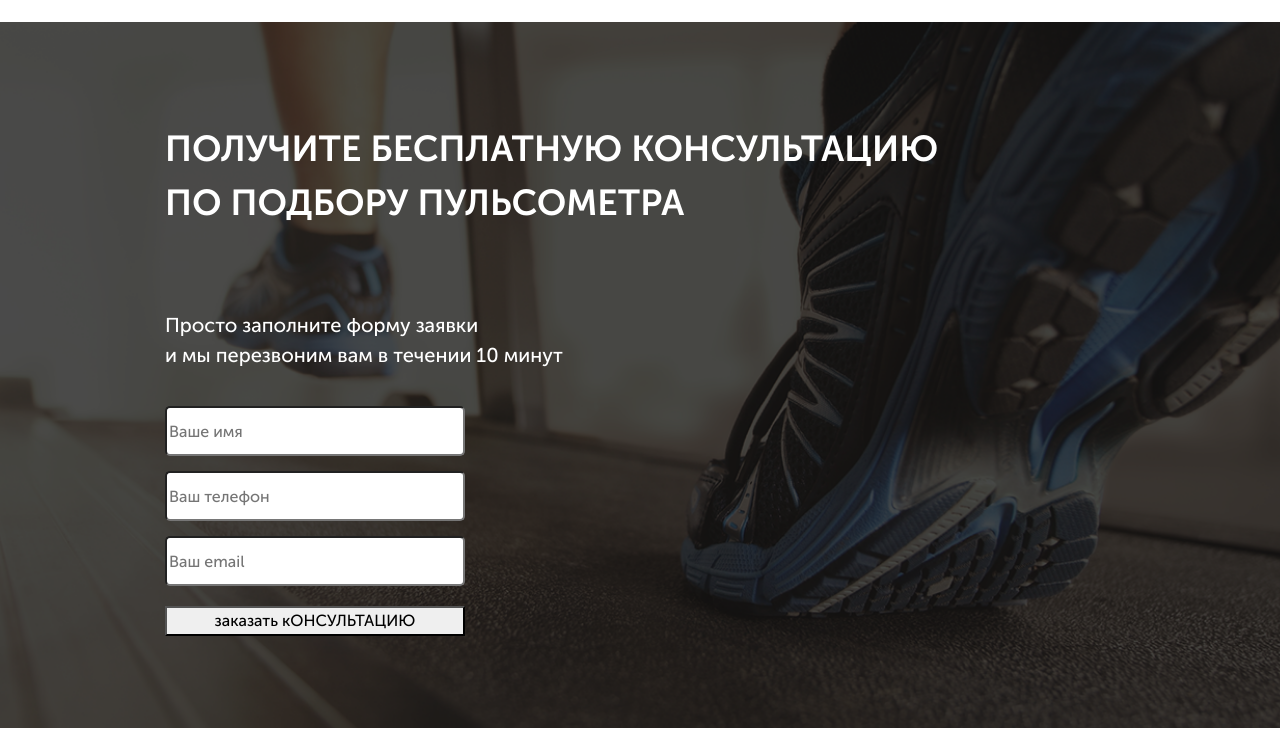
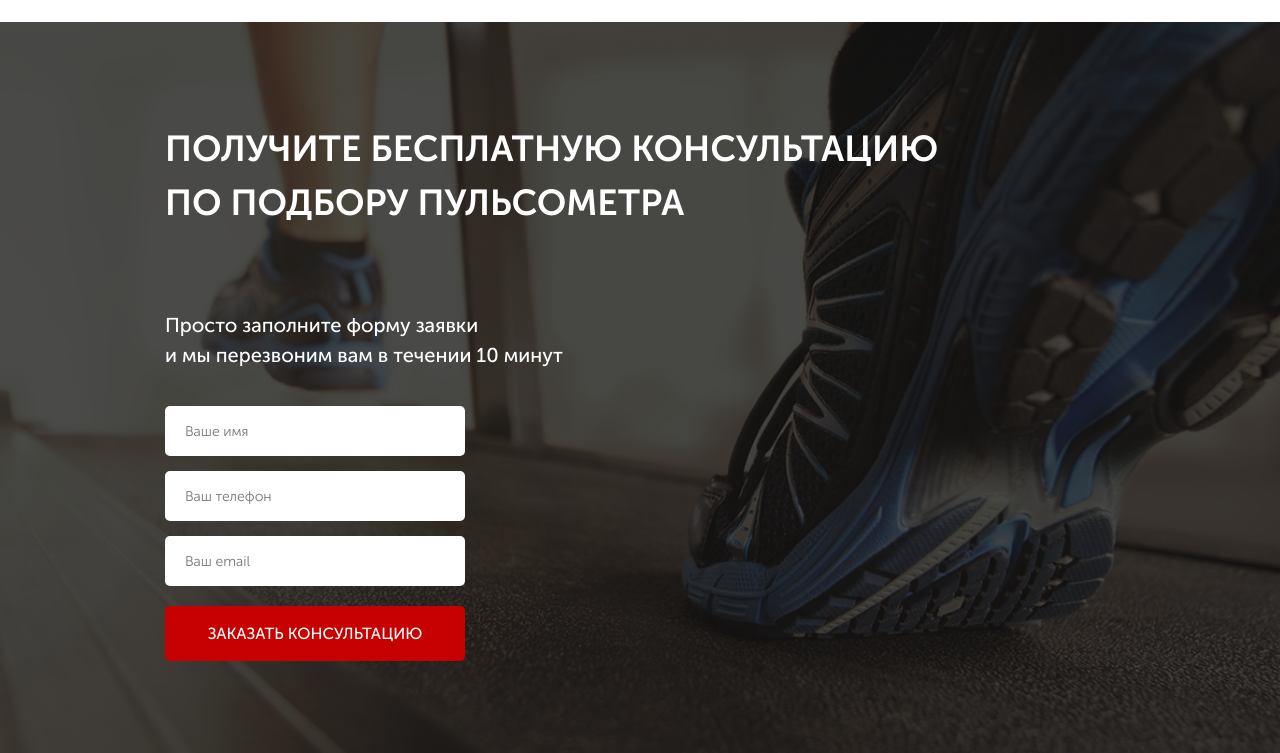
Before and after one commit to alx8437/pulsometr, a website: page src/index.html in a window 1280 px wide. Shown: the part 1161-1914 px from the top of the page. Before the commit the page ends 1889 px from the top, so only its background shows below. Drawn offline with Linux system fonts and the light colour scheme.

Commit message:
end section .consultation

```diff
--- a/src/index.html
+++ b/src/index.html
@@ -92,7 +92,7 @@
                 <input name="phone" required placeholder="Ваш телефон" type="tel">
                 <input name="email" required placeholder="Ваш email" type="email">
                 <!-- <input type="submit" value="заказать кОНСУЛЬТАЦИЮ"> -->
-                <button>заказать кОНСУЛЬТАЦИЮ</button>
+                <button class="button button_submit">заказать кОНСУЛЬТАЦИЮ</button>
                <!--  <input type="reset"> сброс данных формы -->
               <!--  <textarea style="resize: none;" name=""  cols="5" rows="5"></textarea> Пример textarea-->
 
--- a/src/sass/blocks/_buttons.scss
+++ b/src/sass/blocks/_buttons.scss
@@ -14,4 +14,9 @@
         height: 50px;
         font-size: 16px;
     }
+    &_submit {
+        width: 100%;
+        height: 55px;
+        font-size: 16px;
+    }
 }
--- a/src/sass/blocks/forms.scss
+++ b/src/sass/blocks/forms.scss
@@ -5,9 +5,14 @@
     width: 300px;
     input {
         margin-bottom: 15px;
+        padding: 0 20px;
         height: 50px;
         border-radius: 5px;
         background-color: #ffffff;
+        color: #4b4b4b;
+        font-size: 14px;
+        font-weight: 300;
+        border: none;
         &:nth-child(3) {
             margin-bottom: 20px;
         }
```
Also changed, not shown: src/css/blocks/forms.min.css, src/css/style.min.css.
